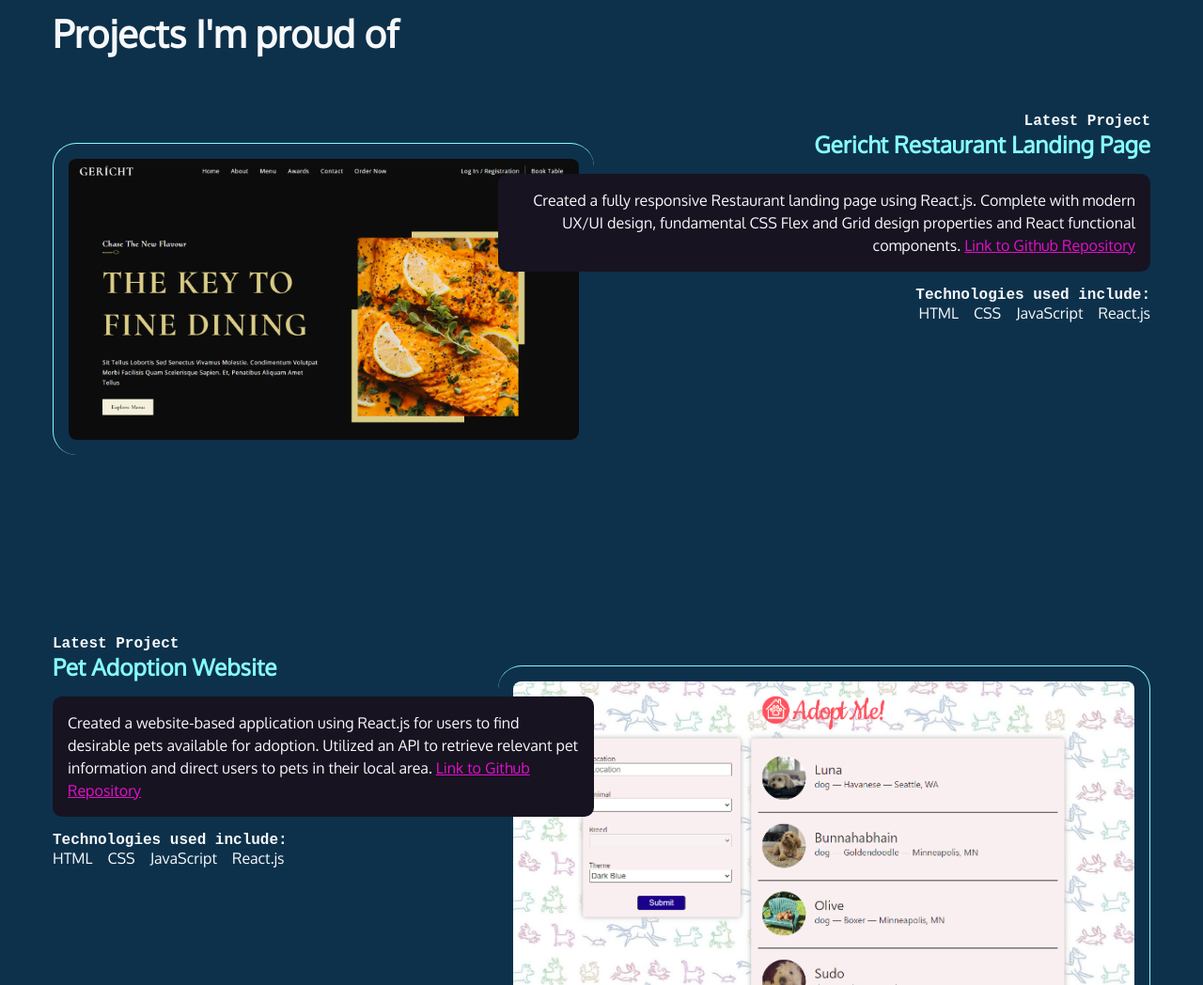
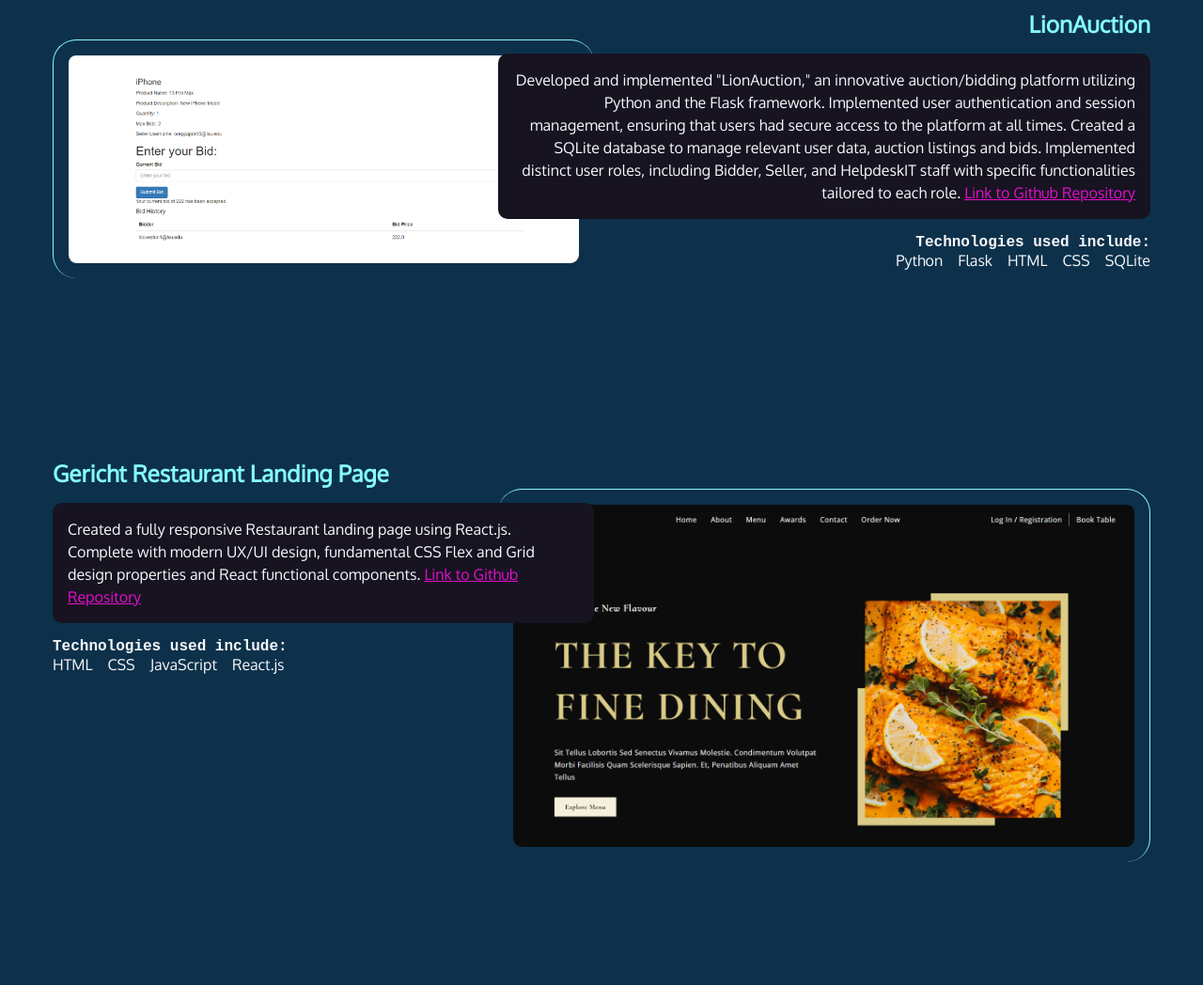
Before and after one commit to FarajSiddique/FarajSiddique.github.io, a plain HTML site: page index.html in a window 1280 px wide. Shown: the part 1980-3028 px from the top of the page at 94% size. Drawn offline with Linux system fonts and the light colour scheme; a web font is replaced by a local one.

Commit message:
Added LionAuction

```diff
--- a/index.html
+++ b/index.html
@@ -97,7 +97,6 @@
 			<section id="projects-right">
 				<article>
 					<div class="text">
-						<h4>Latest Project</h4>
 						<h3>Contexto.me Clone</h3>
 						<p class="blackbox">
 							Recreated the popular AI-based word game, Contexto.me. Utilizing
@@ -121,10 +120,38 @@
 			</section>
 
 			<section id="projects">
-				<h2>Projects I'm proud of</h2>
 				<article>
 					<div class="text">
-						<h4>Latest Project</h4>
+						<h3>LionAuction</h3>
+						<p class="blackbox">
+							Developed and implemented "LionAuction," an innovative
+							auction/bidding platform utilizing Python and the Flask framework.
+							Implemented user authentication and session management, ensuring
+							that users had secure access to the platform at all times. Created
+							a SQLite database to manage relevant user data, auction listings
+							and bids. Implemented distinct user roles, including Bidder,
+							Seller, and HelpdeskIT staff with specific functionalities
+							tailored to each role.
+							<a href="https://github.com/FarajSiddique/NittanyPath"
+								>Link to Github Repository</a
+							>
+						</p>
+						<h4>Technologies used include:</h4>
+						<ul>
+							<li>Python</li>
+							<li>Flask</li>
+							<li>HTML</li>
+							<li>CSS</li>
+							<li>SQLite</li>
+						</ul>
+					</div>
+					<img src="img/LionAuction.png" alt="LionAuction" />
+				</article>
+			</section>
+
+			<section id="projects-right">
+				<article>
+					<div class="text">
 						<h3>Gericht Restaurant Landing Page</h3>
 						<p class="blackbox">
 							Created a fully responsive Restaurant landing page using React.js.
@@ -146,10 +173,9 @@
 				</article>
 			</section>
 
-			<section id="projects-right">
+			<section id="projects">
 				<article>
 					<div class="text">
-						<h4>Latest Project</h4>
 						<h3>Pet Adoption Website</h3>
 						<p class="blackbox">
 							Created a website-based application using React.js for users to
@@ -172,10 +198,9 @@
 				</article>
 			</section>
 
-			<section id="projects">
+			<section id="projects-right">
 				<article>
 					<div class="text">
-						<h4>Latest Project</h4>
 						<h3>Cryptocurrency Tracker Application</h3>
 						<p class="blackbox">
 							Created a website-based application using React,js for users to
```
Also changed, not shown: img/LionAuction.png (added).
